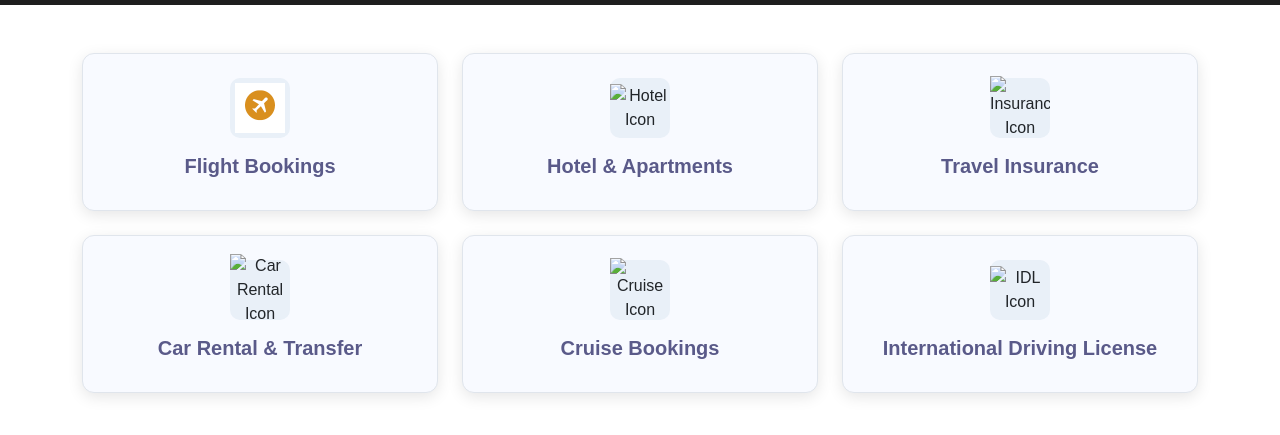
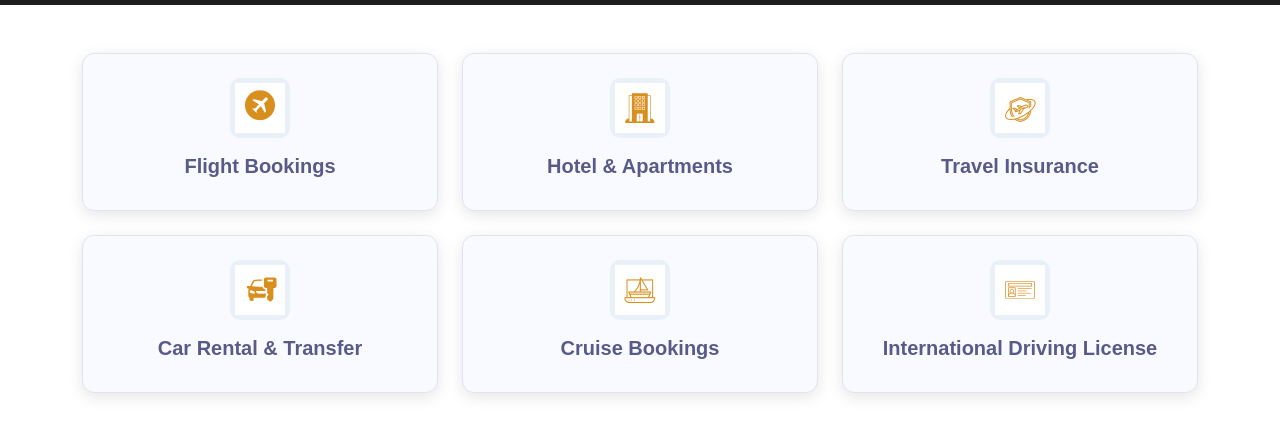
Before and after one commit to sharoos1/Jay-Travel-IT-WEB-24-64-12, a plain HTML site: page service.html in a window 1280 px wide. Shown: the part 51-486 px from the top of the page. Drawn offline with nearby package versions, Linux system fonts and the light colour scheme.

Commit message:
Update service.html

```diff
--- a/service.html
+++ b/service.html
@@ -105,7 +105,7 @@
         <div class="col-md-4">
           <div class="category-box text-center p-4">
             <div class="icon-box mb-3">
-              <img src="Icon/Apartment.png" alt="Hotel Icon">
+              <img src="Apartment.png" alt="Hotel Icon">
             </div>
             <h5>Hotel & Apartments</h5>
           </div>
@@ -113,7 +113,7 @@
         <div class="col-md-4">
           <div class="category-box text-center p-4">
             <div class="icon-box mb-3">
-              <img src="Icon/Insurence.png" alt="Insurance Icon">
+              <img src="Insurence.png" alt="Insurance Icon">
             </div>
             <h5>Travel Insurance</h5>
           </div>
@@ -123,7 +123,7 @@
         <div class="col-md-4">
           <div class="category-box text-center p-4">
             <div class="icon-box mb-3">
-              <img src="Icon/car.png" alt="Car Rental Icon">
+              <img src="car.png" alt="Car Rental Icon">
             </div>
             <h5>Car Rental & Transfer</h5>
           </div>
@@ -131,7 +131,7 @@
         <div class="col-md-4">
           <div class="category-box text-center p-4">
             <div class="icon-box mb-3">
-              <img src="Icon/Ship.png" alt="Cruise Icon">
+              <img src="Ship.png" alt="Cruise Icon">
             </div>
             <h5>Cruise Bookings</h5>
           </div>
@@ -139,7 +139,7 @@
         <div class="col-md-4">
           <div class="category-box text-center p-4">
             <div class="icon-box mb-3">
-              <img src="Icon/License.png" alt="IDL Icon">
+              <img src="License.png" alt="IDL Icon">
             </div>
             <h5>International Driving License</h5>
           </div>
```
